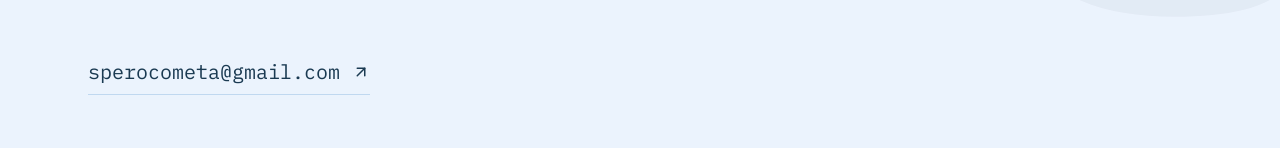
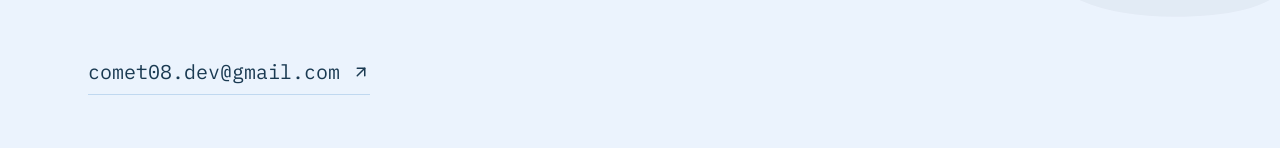
Before and after one commit to comet08/comet08.github.io, a Next.js app: page /about in a window 1280 px wide. Shown: the part 5433-5581 px from the top of the page. Built offline with nearby package versions, Linux system fonts and the light colour scheme.

Commit message:
fix: update portfolio contact email

```diff
--- a/public/resume.html
+++ b/public/resume.html
@@ -316,7 +316,7 @@
       <div class="title">AI Agent Developer · Frontend Background · 5년차</div>
     </div>
     <div class="header-right">
-      <div>sperocometa@gmail.com</div>
+      <div>comet08.dev@gmail.com</div>
       <div><a href="https://github.com/comet08">github.com/comet08</a></div>
       <div><a href="https://comet08.github.io">comet08.github.io</a></div>
       <div><a href="https://www.linkedin.com/in/cometandcomet/">linkedin.com/in/cometandcomet</a></div>
--- a/resume.html
+++ b/resume.html
@@ -316,7 +316,7 @@
       <div class="title">AI Agent Developer · Frontend Background · 5년차</div>
     </div>
     <div class="header-right">
-      <div>sperocometa@gmail.com</div>
+      <div>comet08.dev@gmail.com</div>
       <div><a href="https://github.com/comet08">github.com/comet08</a></div>
       <div><a href="https://comet08.github.io">comet08.github.io</a></div>
       <div><a href="https://www.linkedin.com/in/cometandcomet/">linkedin.com/in/cometandcomet</a></div>
--- a/src/data/profile.json
+++ b/src/data/profile.json
@@ -3,7 +3,7 @@
   "nameEn": "Seonghye Park",
   "title": "AI Agent Developer",
   "company": "LG U+",
-  "email": "sperocometa@gmail.com",
+  "email": "comet08.dev@gmail.com",
   "location": "Seoul, South Korea",
   "bio": "프론트엔드에서 시작해, 현재는 AI 에이전트 서비스를 개발하고 있습니다.",
   "bioDetail": "제품 개발 과정에서 마주치는 제약을 문제로 정의하고, 구조와 도구로 해결해왔습니다. 최근에는 도메인 전문가와 함께 지식 검색 에이전트를 검증하고 개선하며, 프론트엔드에서 쌓은 제품 경험을 AI 에이전트 개발로 확장하고 있습니다.",
```
